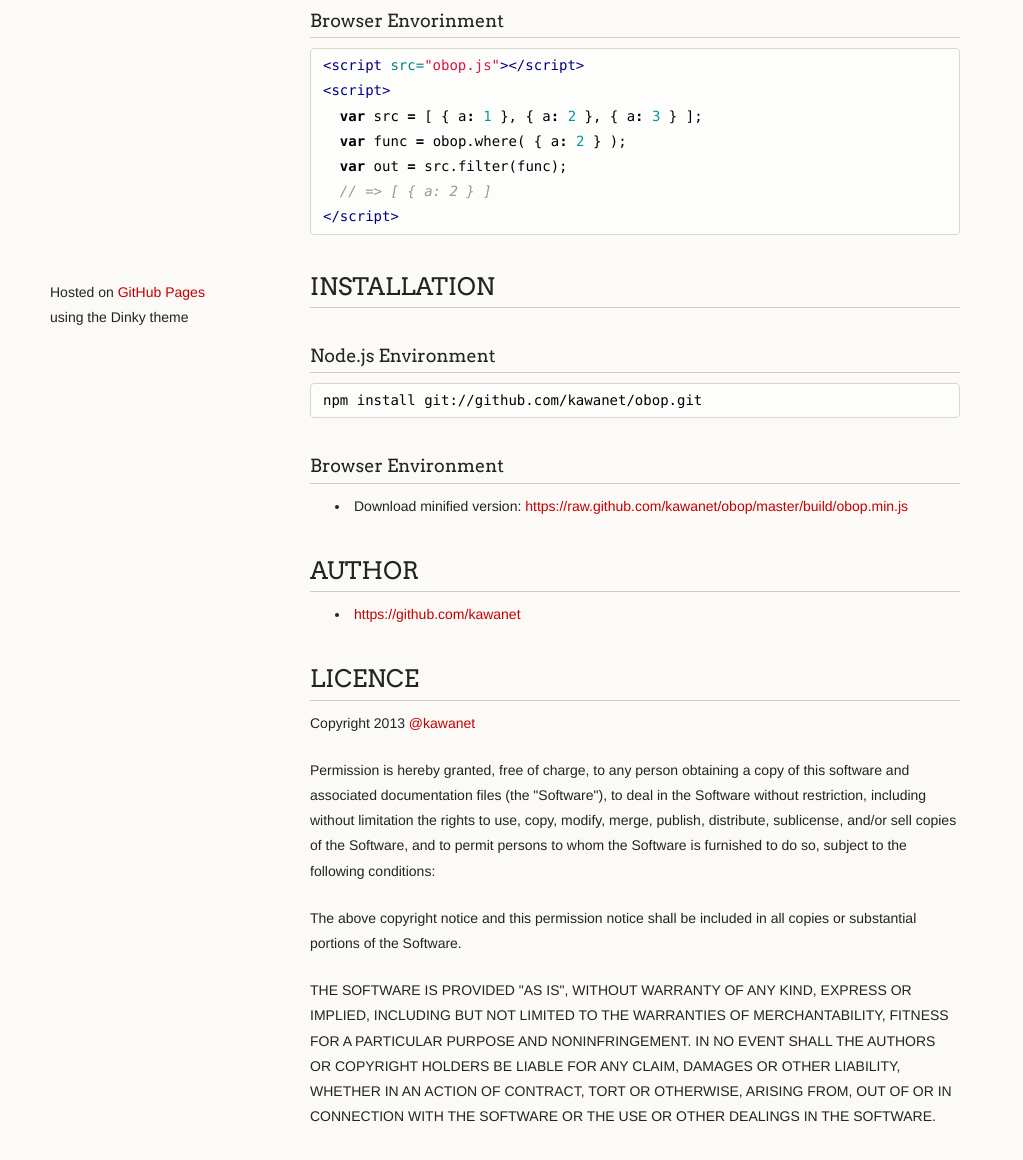
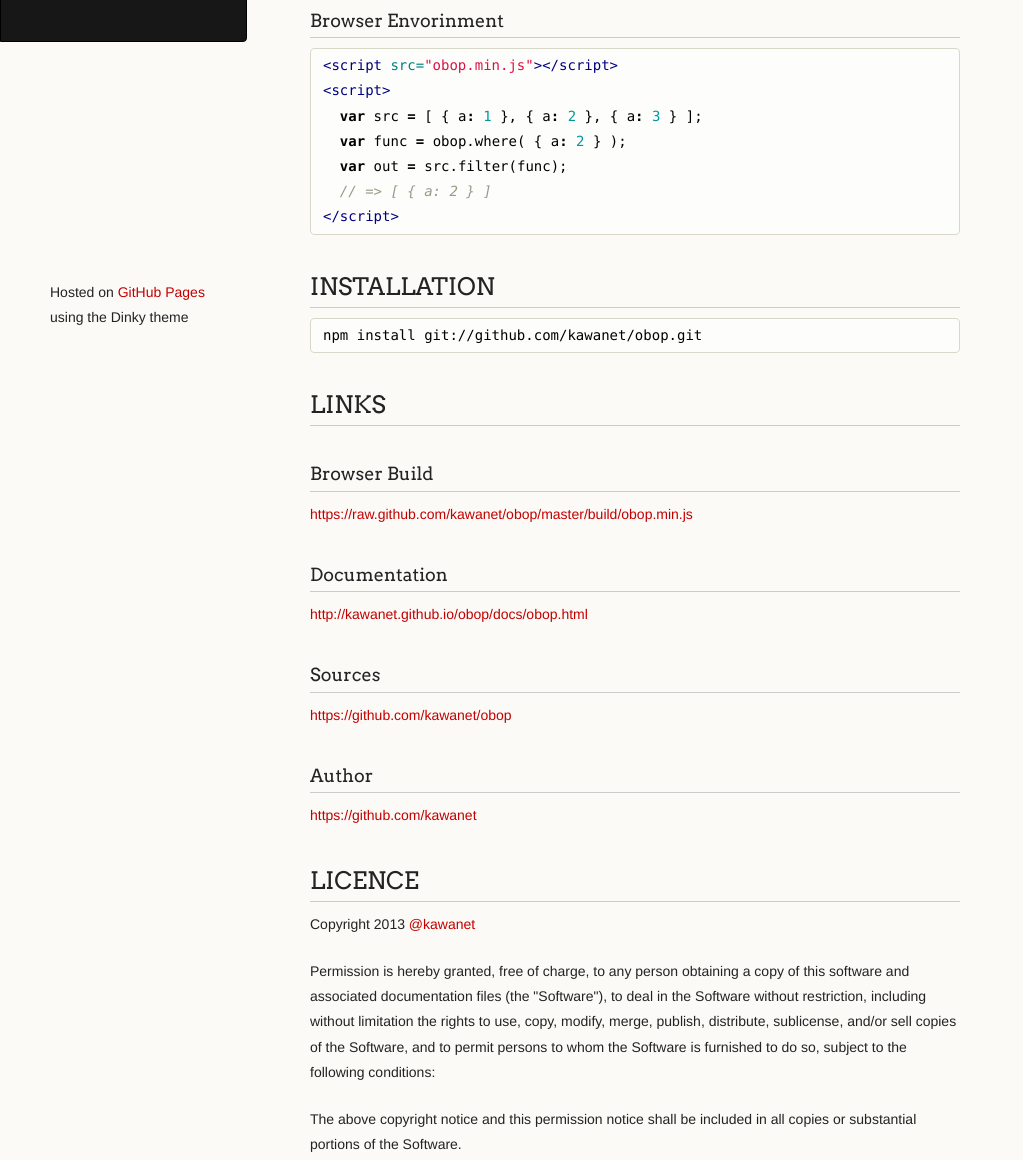
Before and after one commit to kawanet/obop, a plain HTML site: page index.html in a window 1280 px wide. Shown: the part 438-1598 px from the top of the page, without its empty margins (0-1023 px from the left). Drawn offline with Linux system fonts and the light colour scheme.

Commit message:
Create gh-pages branch via GitHub

```diff
--- a/index.html
+++ b/index.html
@@ -3,7 +3,7 @@
   <head>
     <meta charset="utf-8">
     <meta http-equiv="X-UA-Compatible" content="chrome=1">
-    <title>Obop by kawanet</title>
+    <title>obop by kawanet</title>
 
     <link rel="stylesheet" href="stylesheets/styles.css">
     <link rel="stylesheet" href="stylesheets/pygment_trac.css">
@@ -16,8 +16,8 @@
   <body>
     <div class="wrapper">
       <header>
-        <h1 class="header">Obop</h1>
-        <p class="header">Object Operator Parsers</p>
+        <h1 class="header">obop</h1>
+        <p class="header">MongoDB-like Object Operator Translators for JavaScript Array Manipulation</p>
 
         <ul>
           <li class="download"><a class="buttons" href="https://github.com/kawanet/obop/zipball/master">Download ZIP</a></li>
@@ -51,7 +51,7 @@
 <h3>
 <a name="browser-envorinment" class="anchor" href="#browser-envorinment"><span class="octicon octicon-link"></span></a>Browser Envorinment</h3>
 
-<div class="highlight"><pre><span class="nt">&lt;script </span><span class="na">src=</span><span class="s">"obop.js"</span><span class="nt">&gt;&lt;/script&gt;</span>
+<div class="highlight"><pre><span class="nt">&lt;script </span><span class="na">src=</span><span class="s">"obop.min.js"</span><span class="nt">&gt;&lt;/script&gt;</span>
 <span class="nt">&lt;script&gt;</span>
   <span class="kd">var</span> <span class="nx">src</span> <span class="o">=</span> <span class="p">[</span> <span class="p">{</span> <span class="nx">a</span><span class="o">:</span> <span class="mi">1</span> <span class="p">},</span> <span class="p">{</span> <span class="nx">a</span><span class="o">:</span> <span class="mi">2</span> <span class="p">},</span> <span class="p">{</span> <span class="nx">a</span><span class="o">:</span> <span class="mi">3</span> <span class="p">}</span> <span class="p">];</span>
   <span class="kd">var</span> <span class="nx">func</span> <span class="o">=</span> <span class="nx">obop</span><span class="p">.</span><span class="nx">where</span><span class="p">(</span> <span class="p">{</span> <span class="nx">a</span><span class="o">:</span> <span class="mi">2</span> <span class="p">}</span> <span class="p">);</span>
@@ -63,25 +63,33 @@
 <h2>
 <a name="installation" class="anchor" href="#installation"><span class="octicon octicon-link"></span></a>INSTALLATION</h2>
 
-<h3>
-<a name="nodejs-environment-1" class="anchor" href="#nodejs-environment-1"><span class="octicon octicon-link"></span></a>Node.js Environment</h3>
-
 <div class="highlight"><pre>npm install git://github.com/kawanet/obop.git
 </pre></div>
 
+<h2>
+<a name="links" class="anchor" href="#links"><span class="octicon octicon-link"></span></a>LINKS</h2>
+
 <h3>
-<a name="browser-environment" class="anchor" href="#browser-environment"><span class="octicon octicon-link"></span></a>Browser Environment</h3>
+<a name="browser-build" class="anchor" href="#browser-build"><span class="octicon octicon-link"></span></a>Browser Build</h3>
 
-<ul>
-<li>Download minified version:
-<a href="https://raw.github.com/kawanet/obop/master/build/obop.min.js">https://raw.github.com/kawanet/obop/master/build/obop.min.js</a>
-</li>
-</ul><h2>
-<a name="author" class="anchor" href="#author"><span class="octicon octicon-link"></span></a>AUTHOR</h2>
+<p><a href="https://raw.github.com/kawanet/obop/master/build/obop.min.js">https://raw.github.com/kawanet/obop/master/build/obop.min.js</a></p>
 
-<ul>
-<li><a href="https://github.com/kawanet">https://github.com/kawanet</a></li>
-</ul><h2>
+<h3>
+<a name="documentation" class="anchor" href="#documentation"><span class="octicon octicon-link"></span></a>Documentation</h3>
+
+<p><a href="http://kawanet.github.io/obop/docs/obop.html">http://kawanet.github.io/obop/docs/obop.html</a></p>
+
+<h3>
+<a name="sources" class="anchor" href="#sources"><span class="octicon octicon-link"></span></a>Sources</h3>
+
+<p><a href="https://github.com/kawanet/obop">https://github.com/kawanet/obop</a></p>
+
+<h3>
+<a name="author" class="anchor" href="#author"><span class="octicon octicon-link"></span></a>Author</h3>
+
+<p><a href="https://github.com/kawanet">https://github.com/kawanet</a></p>
+
+<h2>
 <a name="licence" class="anchor" href="#licence"><span class="octicon octicon-link"></span></a>LICENCE</h2>
 
 <p>Copyright 2013 <a href="https://github.com/kawanet" class="user-mention">@kawanet</a></p>
```
Also changed, not shown: params.json (+1 -1 lines).
